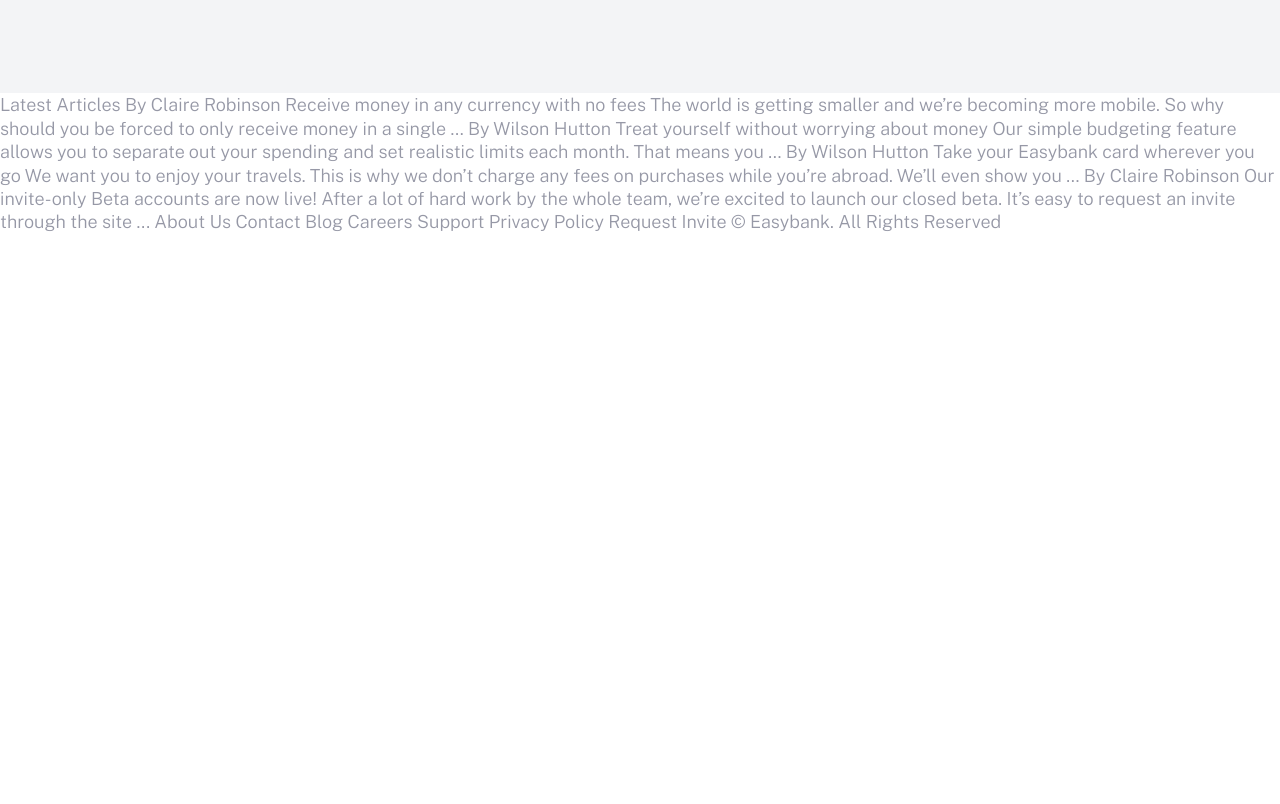
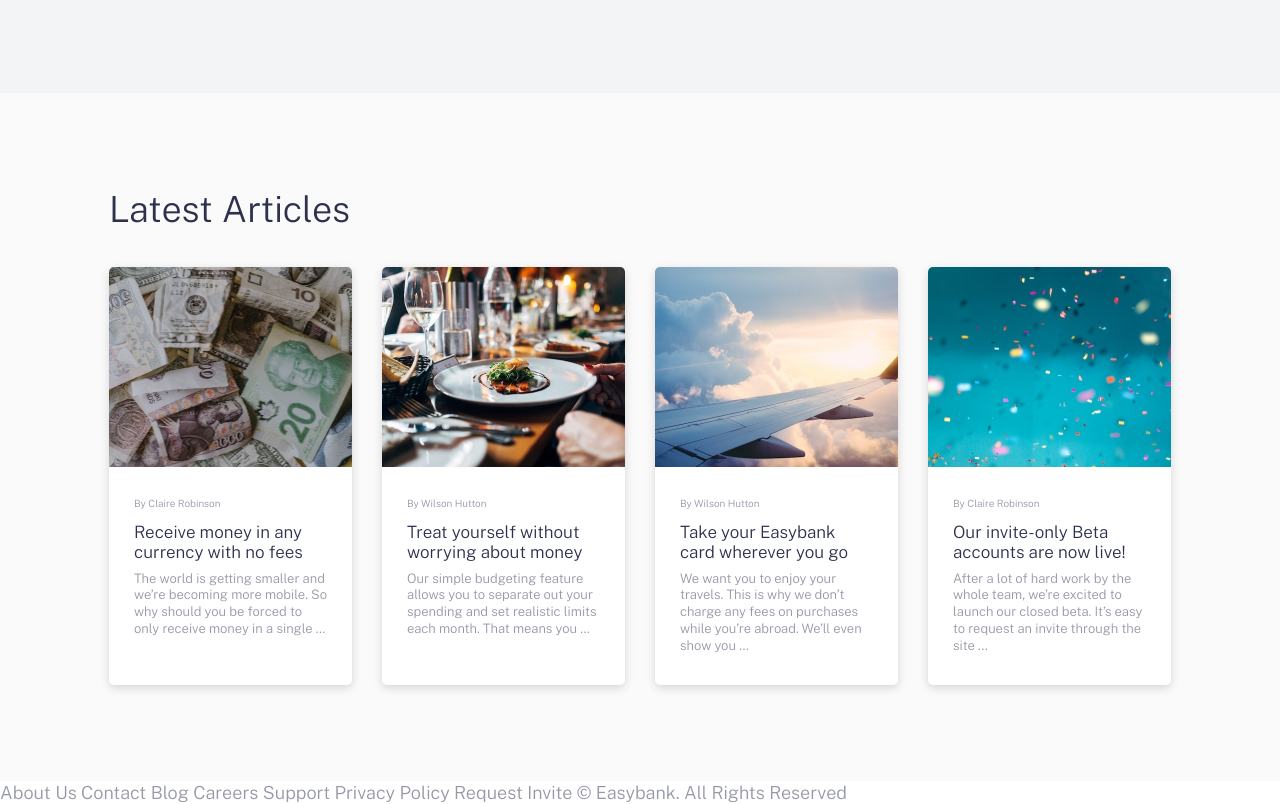
Before and after one commit to Ivilili/easybank-landing-page, a website: page index.html in a window 1280 px wide. Shown: the part 1310-2114 px from the top of the page. Before the commit the page ends 1544 px from the top, so only its background shows below. Drawn offline with nearby package versions, Linux system fonts and the light colour scheme.

Commit message:
articles section

```diff
--- a/index.html
+++ b/index.html
@@ -87,35 +87,53 @@
         </div>
       </div>
     </div>
+  </section>
+  <section class="articles">
+    <div class="article__content container container-pall">
+      <h2>Latest Articles</h2>
 
+      <div class="article__grid">
+
+        <a href="/" class="article__item">
+          <div class="article__img" style="background-image: url('/images/image-currency.jpg');"></div>
+          <div class="article__text">
+            <div class="article__author">By Claire Robinson</div>
+            <div class="article__title">Receive money in any currency with no fees</div>
+            <div class="article__desc">The world is getting smaller and we’re becoming more mobile. So why should you be
+              forced to only receive money in a single …</div>
+          </div>
+        </a>
+
+        <a href="/" class="article__item">
+          <div class="article__img" style="background-image: url('/images/image-restaurant.jpg');"></div>
+          <div class="article__text">
+            <div class="article__author">By Wilson Hutton</div>
+            <div class="article__title">Treat yourself without worrying about money</div>
+            <div class="article__desc">Our simple budgeting feature allows you to separate out your spending and set realistic limits each month. That means you …</div>
+          </div>
+        </a>
+
+        <a href="/" class="article__item">
+          <div class="article__img" style="background-image: url('/images/image-plane.jpg');"></div>
+          <div class="article__text">
+            <div class="article__author">By Wilson Hutton</div>
+            <div class="article__title">Take your Easybank card wherever you go</div>
+            <div class="article__desc">We want you to enjoy your travels. This is why we don’t charge any fees on purchases while you’re abroad. We’ll even show you …</div>
+          </div>
+        </a>
+
+        <a href="/" class="article__item">
+          <div class="article__img" style="background-image: url('/images/image-confetti.jpg');"></div>
+          <div class="article__text">
+            <div class="article__author">By Claire Robinson</div>
+            <div class="article__title">Our invite-only Beta accounts are now live!</div>
+            <div class="article__desc">After a lot of hard work by the whole team, we’re excited to launch our closed beta. It’s easy to request an invite through the site ...</div>
+          </div>
+        </a>
+
+      </div>
+    </div>
   </section>
-
-
-
-
-
-  Latest Articles
-
-  By Claire Robinson
-  Receive money in any currency with no fees
-  The world is getting smaller and we’re becoming more mobile. So why should you be
-  forced to only receive money in a single …
-
-  By Wilson Hutton
-  Treat yourself without worrying about money
-  Our simple budgeting feature allows you to separate out your spending and set
-  realistic limits each month. That means you …
-
-  By Wilson Hutton
-  Take your Easybank card wherever you go
-  We want you to enjoy your travels. This is why we don’t charge any fees on purchases
-  while you’re abroad. We’ll even show you …
-
-  By Claire Robinson
-  Our invite-only Beta accounts are now live!
-  After a lot of hard work by the whole team, we’re excited to launch our closed beta.
-  It’s easy to request an invite through the site ...
-
 
 
   About Us
--- /dev/null
+++ b/scss/_articles.scss
@@ -0,0 +1,68 @@
+.articles {
+    background-color: $veryLightGray;
+}
+
+.article {
+
+   // &__content {}
+
+    &__grid {
+        display: grid;
+        grid-template-columns: 1fr;
+        gap: 1.875rem;
+
+
+        @include breakpoint-up(medium){
+            grid-template-columns: repeat(2, 1fr);
+        }
+
+        @include breakpoint-up(large){
+            grid-template-columns: repeat(4, 1fr);
+        }
+    }
+
+    &__item {
+        border-radius: 0.3125rem;
+        overflow: hidden;
+        background-color: $white;
+        box-shadow: 0 3px 10px rgba(0,0,0,0.15);
+        transition: all 150ms ease-in-out;
+
+        &:hover {
+            transform: scale(1.05);
+        }
+    }
+
+    &__img {
+       height: 12.5rem;
+       background-size: cover;
+       background-repeat: no-repeat;
+       background-position: center center;
+
+    }
+
+    &__text {
+        padding: 1.875rem 1.875rem 2.5rem 1.875rem;
+        color: $grayishBlue;
+
+        @include breakpoint-up(medium){
+            padding: 1.875rem 1.562rem;
+        }
+    }
+
+    &__author {
+        font-size: 0.625rem;
+        margin-bottom: 0.75rem;
+    }
+
+    &__title {
+        font-size: 1.0625rem;
+        line-height: 1.2;
+        color: $darkBlue;
+        margin-bottom: 0.5rem;
+    }
+
+    &__desc {
+        font-size: 0.8125rem;
+    }
+}
--- a/scss/_globals.scss
+++ b/scss/_globals.scss
@@ -15,6 +15,7 @@
     font-size: $font-med;
     font-family: 'Public Sans', sans-serif;
     color: $grayishBlue;
+    overflow-x: hidden;
 
     @include breakpoint-up(large){
         font-size: $font-med;
--- a/scss/style.scss
+++ b/scss/style.scss
@@ -6,3 +6,4 @@
 @import "header";
 @import "hero";
 @import "feature";
+@import "articles";
```
Also changed, not shown: css/style.css.
